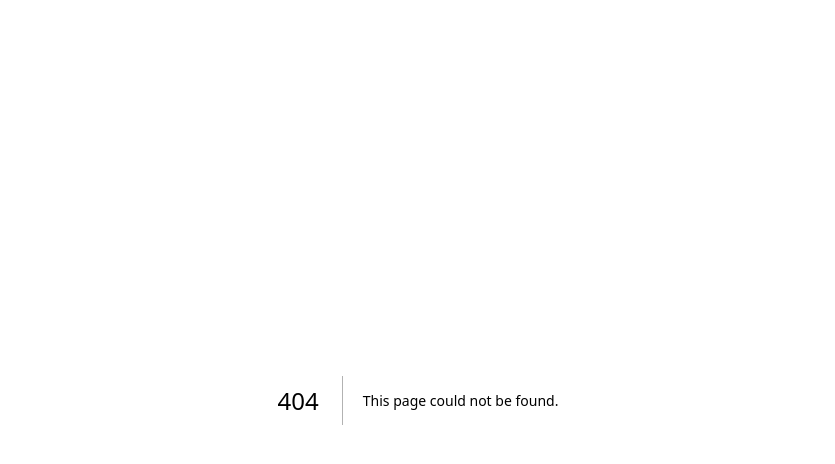
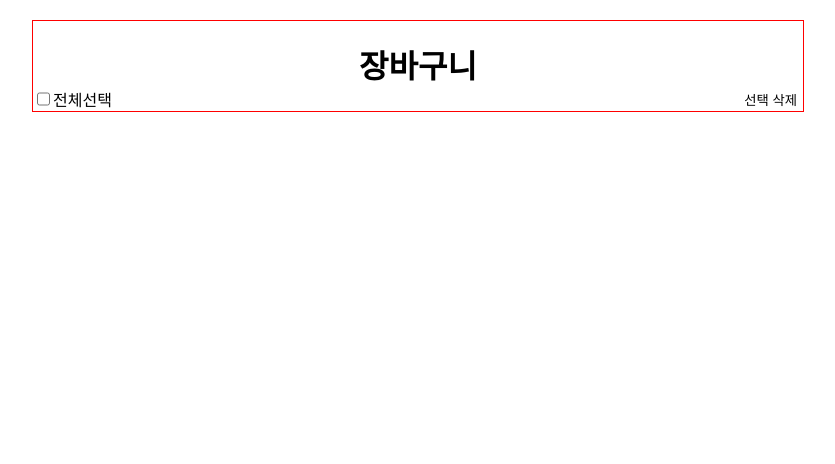
Before and after one commit to noSPkeepgoing/FE_Traveler, a Next.js app: page /cart in a window 1280 px wide. Before the commit this address had no page. Shown: the top 464 px of the page, without its empty margins (222-1057 px from the left). Built offline with nearby package versions, Linux system fonts and the light colour scheme.

Commit message:
🎨 Style: cart title 퍼블리싱

```diff
--- /dev/null
+++ b/src/app/cart/page.tsx
@@ -0,0 +1,31 @@
+import React from 'react';
+import styles from './cart.module.scss';
+import Button from '@/components/button';
+
+function Cart() {
+  return (
+    <>
+      <section className={styles.title}>
+        <p
+          style={{
+            fontSize: '32px',
+            fontWeight: '600',
+            margin: 0,
+          }}>
+          장바구니
+        </p>
+      </section>
+      <div className={styles.selectContainer}>
+        <div style={{ display: 'flex' }}>
+          <input type="checkbox" /> <div>전체선택</div>
+        </div>
+
+        <Button variant="text">
+          <div>선택 삭제</div>
+        </Button>
+      </div>
+    </>
+  );
+}
+
+export default Cart;
```
